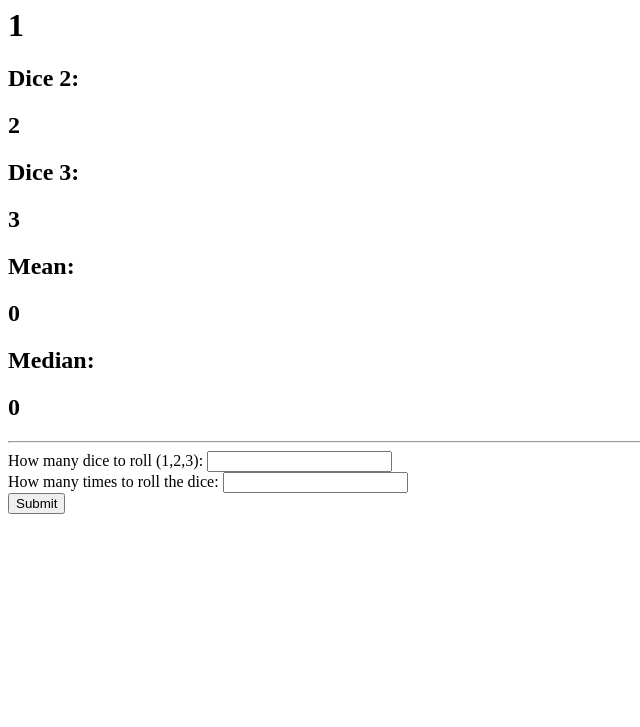
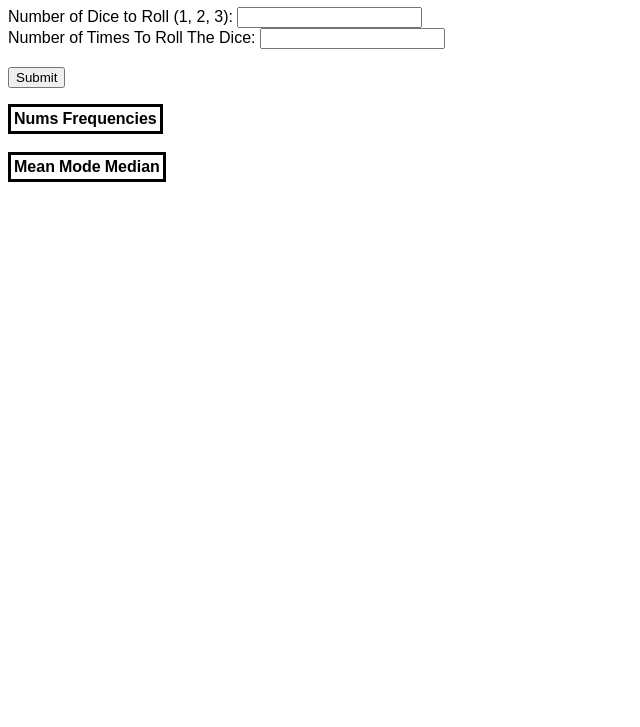
Before and after one commit to AudreyAlexander/lvl3, a plain HTML site: page index.html in a window 1280 px wide. Shown: the part 73-800 px from the top of the page, without its empty margins (0-640 px from the left). Drawn offline with Linux system fonts and the light colour scheme.

Commit message:
Update index.html

```diff
--- a/index.html
+++ b/index.html
@@ -2,60 +2,59 @@
 <!--Audrey Alexander, Period 7/8, Section 85, 12/15/22-->
 <html lang="en">
 <head>
-    <meta charset="UTF-8">
-    <meta http-equiv="X-UA-Compatible" content="IE=edge">
-    <meta name="viewport" content="width=device-width, initial-scale=1.0">
+   <head>
     <title>Document</title>
-    <script>
-        function initialize()
-        {
-            d1Output = document.getElementById("dice1");
-            d2Output = document.getElementById("dice2");
-            d3Output = document.getElementById("dice3");
-            meanOutput = document.getElementById("mean");
-            medianOutput = document.getElementById("med");
+    <script src="script.js"></script>
+    <style>
+        h1 {
+            color:rgb(84, 32, 133)
+        }
+        body {
+            color: black;
+            font-family: Arial;
+        }
 
-            d1 = 0;
-            d2 = 0;
-            d3 = 0;
-            mean = 0;
-            median = 0;
-            display();
+        table {
+            border: solid black;
+            text-align: center;
         }
-        function data(){
-            mean = (d1 + d2 + d3) / 3;
-            median = (d1 + d3) / 2
-            display();
+
+        div {
+            writing-mode: vertical-rl;
+            text-orientation: upright;
+            font-size: 30px;
         }
-        function display(){
-            d1Output.innerHTML = Math.floor(Math.random() * 6);
-            d2Output.innerHTML = Math.floor(Math.random() * 6);
-            d3Output.innerHTML = Math.floor(Math.random() * 6);
-            meanOutput.innerHTML = mean;
-            medianOutput.innerHTML = median;
-        }
-    </script>
+
+    </style>
 </head>
-<body onload = "initialize();">
-    <h1>Dice 1: </h1>
-    <h1 id="dice1"></h1>
-    <h2>Dice 2: </h2>
-    <h2 id="dice2"></h2>
-    <h2>Dice 3: </h2>
-    <h2 id="dice3"></h2>
-    <h2>Mean: </h2>
-    <h2 id="mean"></h2>
-    <h2>Median:</h2>
-    <h2 id="med"></h2>
-    <hr />
-    <form id="f1">
-        How many dice to roll (1,2,3): <input type="text" name="f1answer">
-    </form>
-    <form id="f2">
-        How many times to roll the dice:  <input type="text" name="f2answer">
-    </form>
-    <button onclick="f1click();"> Submit </button>
+<body>
+    <body onload = "initialize();">
+    <h1>Dice Roll</h1>
+		<p>
+			<form id = "inputform">Number of Dice to Roll (1, 2, 3): <input name = "nDice" type = "text">
+                <br>
+                Number of Times To Roll The Dice: <input name = "nRolls" type = "text">
+			</form>
+      <br>
+			<button onclick = "evaluateRoll();">Submit</button>
+      <br>
+		</p>
 
+		<table id = "frequencytable">
+			<tr>
+				<th>Nums</th>
+				<th>Frequencies</th>
+			</tr>
+		</table>
+<br>
+        <table id = "dicetable">
+			<tr id = "dicetableheader">
+				<th>Mean</th>
+				<th>Mode</th>
+				<th>Median</th>
+			</tr>
+		</table>
 
+	</body>
 </body>
 </html>
```
